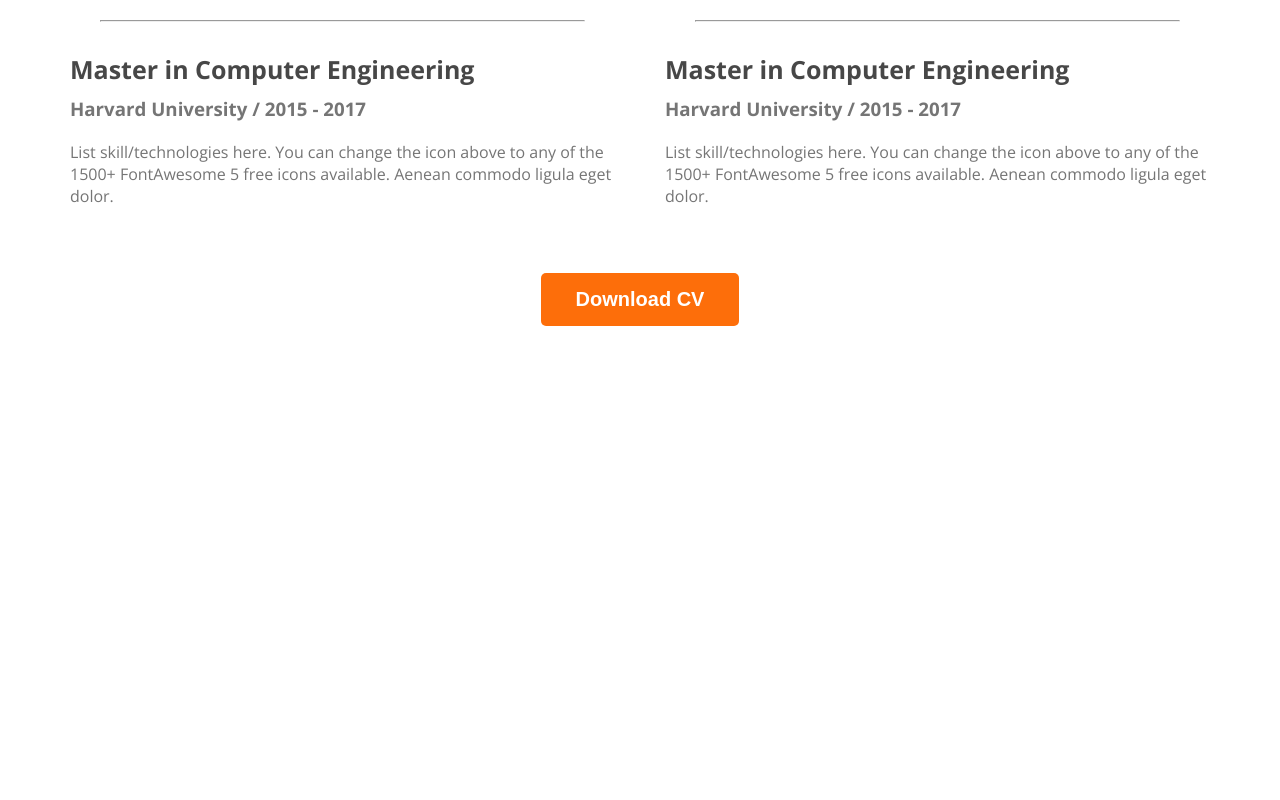
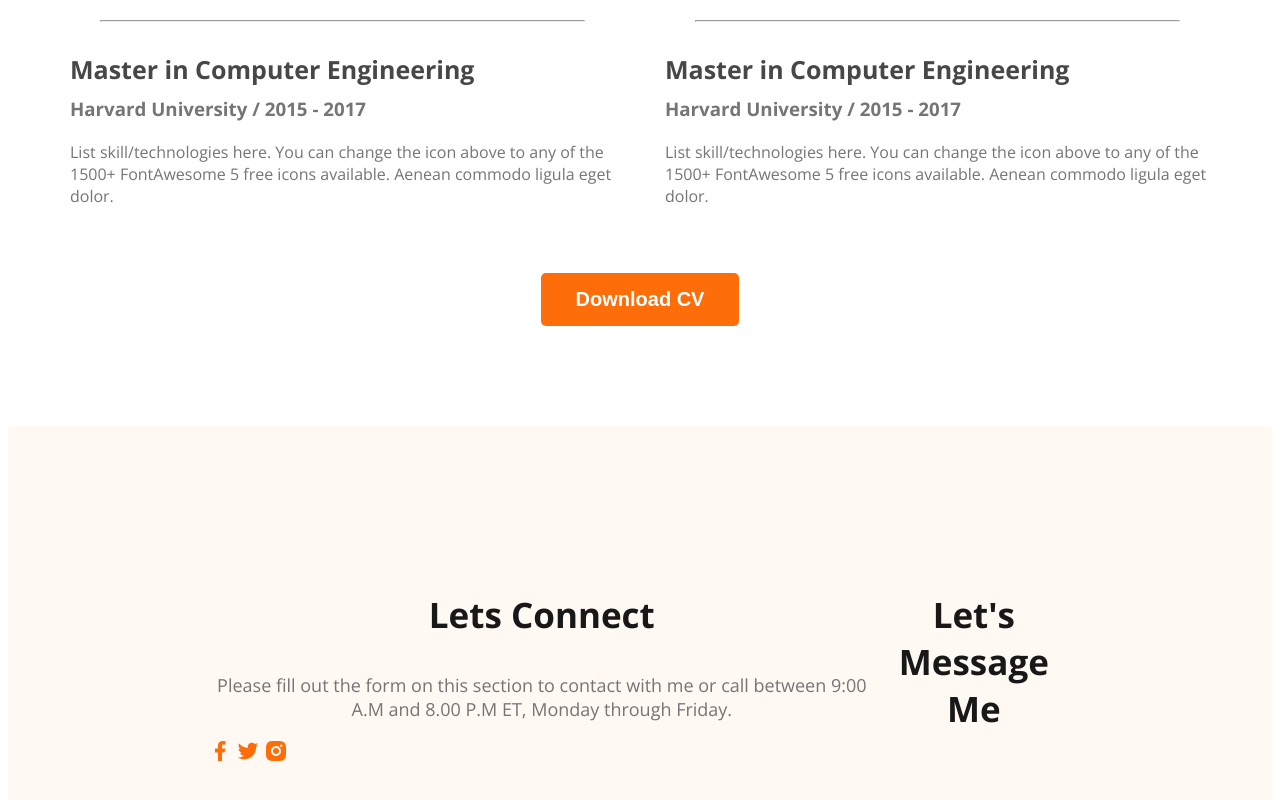
Before and after one commit to Scentac/webdeveloper-portfolio, a plain HTML site: page index.html in a window 1280 px wide. Shown: the part 2868-3668 px from the top of the page. Before the commit the page ends 3202 px from the top, so only its background shows below. Drawn offline with nearby package versions, Linux system fonts and the light colour scheme.

Commit message:
basic footer

```diff
--- a/index.html
+++ b/index.html
@@ -150,7 +150,18 @@
 
     </main>
     <footer>
-
+        <div class="footer-column">
+          <h3 class="section-title">Lets Connect</h3>
+          <p class="section-description">Please fill out the form on this section to contact with me or call between 9:00 A.M and 8.00 P.M ET, Monday through Friday.</p>
+          <div class="socila-links">
+            <a href=""><img src="images/icons/facebook.png" alt=""></a>
+            <a href=""><img src="images/icons/twitter.png" alt=""></a>
+            <a href=""><img src="images/icons/insta.png" alt=""></a>
+          </div>
+        </div>
+        <div class="footer-column">
+          <h3 class="section-title">Let's Message Me</h3>
+        </div>
     </footer>
 
 </body>
--- a/styles/portfolio.css
+++ b/styles/portfolio.css
@@ -193,3 +193,12 @@
     text-align: center;
     margin-top: 50px;
 }
+
+/* footer style */
+
+footer {
+    display: flex;
+    background: #FFF8F3;
+    margin-top: 100px;
+    padding: 130px 200px;
+}
```
